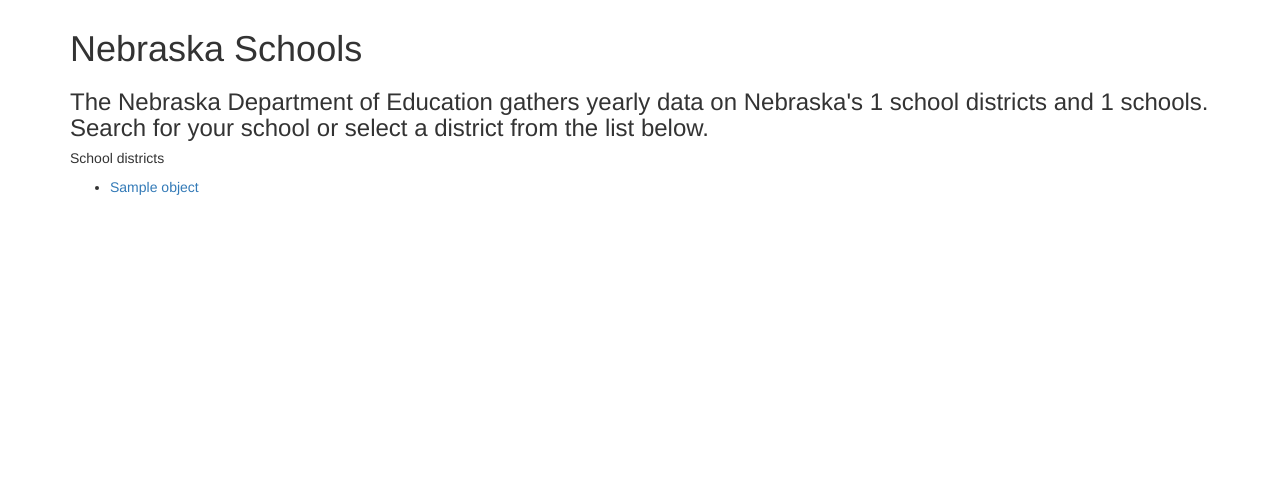
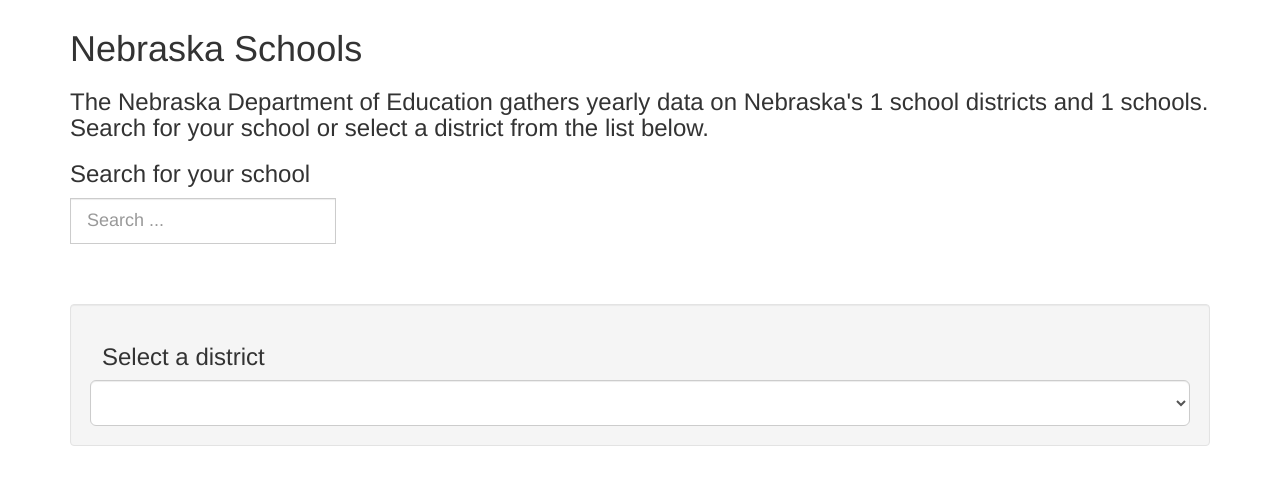
Before and after one commit to dwheaton2011/nebschools, a Django app: template nebschools/templates/index.html in a window 1280 px wide. Shown: the part 51-536 px from the top of the page. Run offline with Django 3.2, Linux system fonts and the light colour scheme; the template is opened without the code that fills it: most values are stand-ins (such as "Sample title", 1, 10 or a date in 2020); some libraries are stand-ins or nearby versions.

Commit message:
Added search bar, fixed Elem/MS problem.

```diff
--- a/nebschools/templates/district.html
+++ b/nebschools/templates/district.html
@@ -7,10 +7,8 @@
 
 <h1>{{ dist }}</h1>
 
-<p>There are {{ total_count }} school districts in Nebraska.
-Those districts have {{ school_count }} schools.</p>
 
-{{ dist }}
+<p>Schools in {{ dist }} district.</p>
 
 <h3> Schools</h3>
 <ul> {% for object in schools %}
@@ -35,6 +33,7 @@ Those districts have {{ school_count }} schools.</p>
               </tbody>
             </table>
           </div>
+<h2>Dropout trends</h2>
 <script src="http://mbostock.github.com/d3/d3.v2.js"></script>
 		<style>
 			/* tell the SVG path to be a thin blue line without any area fill */
--- a/nebschools/templates/index.html
+++ b/nebschools/templates/index.html
@@ -7,14 +7,23 @@
 <h1>Nebraska Schools</h1>
 <h3>The Nebraska Department of Education gathers yearly data on Nebraska's {{ total_count }} school districts and {{ school_count }} schools. Search for your school or select a district from the list below.</h3>
 
+<h3>Search for your school</h3>
+<div id="search" class="input-group">
+<form action="/search" method="GET"><input type="search" class="form-control input-lg" name="q" value="" placeholder="Search ..."></form><span class="input-group-btn">
+</div>
+    <br><br><br>
 
+<div class="well">
+<h3>
+<span class="sf"></span>
+ Select a district
+</h3>
+<select class="form-control input-lg" onchange="if (this.value) window.location.href='/district/' + this.value">
+<option value=""></option>
+{% for object in districts %}<option value="{{ object.distslug }}">{{ object.distname }}</option>
+    {% endfor %}
+</select>
+</div>
 
-<h5>School districts</h5>
-
-<ul>{% for object in districts %}
-<li><a href="{{ object.get_absolute_url }}">{{ object.distname }}</a></li>
-
-
-{% endfor %}</ul>
 </div>
 {% endblock %}
--- a/nebschools/templates/schools.html
+++ b/nebschools/templates/schools.html
@@ -13,10 +13,10 @@
     {% with ell_objects|first as recent_ell %}{% if recent_ell %}
     Of those students, {% mult recent_ell.ellpct 100 %} percent recieve free or reduced lunch.{% endif %}{% endwith %}
 
-    {% with grad_objects|first as recent_grad %}{% if recent_grad != "-1.0"%}
+    {% if grad_objects %}{% with grad_objects|first as recent_grad %}{% if recent_grad != "-1.0"%}
     Of those students, {% percent recent_grad.grad_pct %} percent graduated.
     {% else %}{% endif %}
-    {% endwith %}
+    {% endwith %}{% endif %}
 
     {% with act_objects|first as recent_act %}{% if recent_act %}
     The composite ACT score of this school is: {{ recent_act.actcomposite }}.
```
